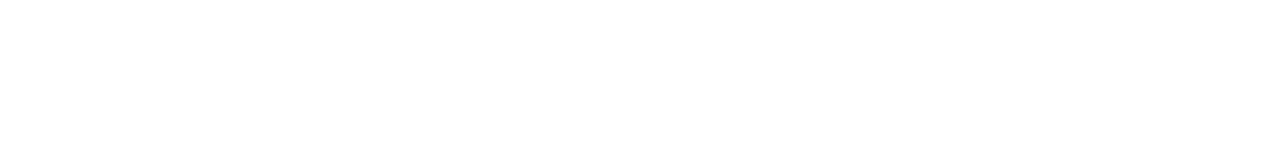
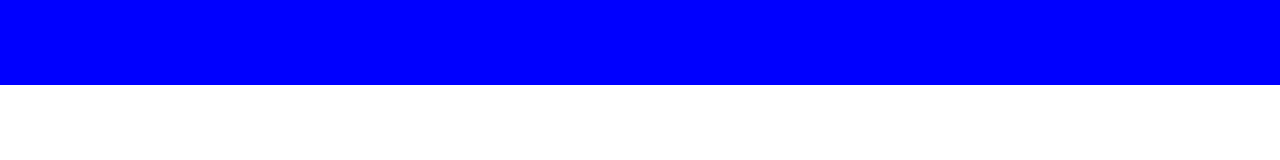
Before and after one commit to MMathew93/restuarant-page, a website built with webpack: page dist/index.html in a window 1280 px wide. Built offline with nearby package versions, Linux system fonts and the light colour scheme.

Commit message:
fixed folders

```diff
--- a/dist/CSS/style.css
+++ b/dist/CSS/style.css
@@ -83,3 +83,9 @@
   min-height: 50%;
   background-color: black;
 }
+
+.hero {
+  background-color: blue;
+  width: 100%;
+  height:85px;
+}
```
Also changed, not shown: dist/index.html (+1 -1 lines), dist/CSS/images/clean-beer-can-pack-mockup-.jpg (added), dist/CSS/images/light-blur-beer-mockup-1-(2340)-.jpg (added), dist/CSS/images/light-blur-beer-mockup-3-(1820)-.jpg (added), dist/CSS/images/light-blur-beer-mockup-4-(1820)-.jpg (added), dist/CSS/images/light-blur-beer-mockup-5-(1820)-.jpg (added), dist/CSS/images/menu-background.jpg (added), 3 other files.
